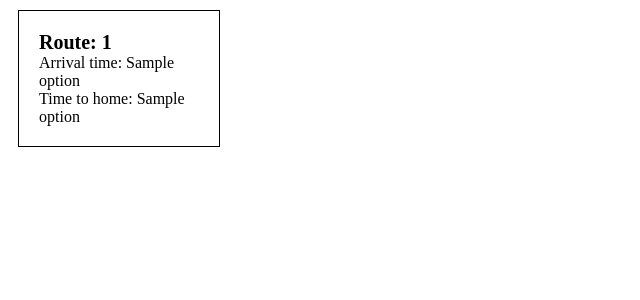
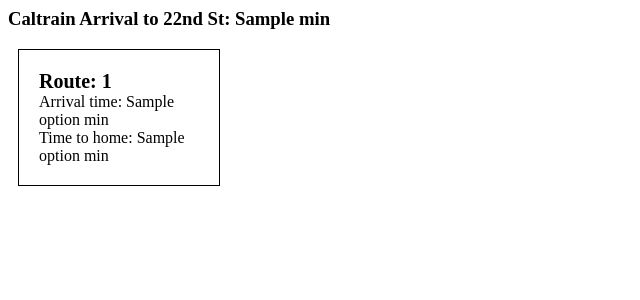
Before and after one commit to carolineorsi/Commute-App, a Flask app: template templates/index.html in a window 1280 px wide. Shown: the top 300 px of the page, without its empty margins (0-640 px from the left). Run offline with Flask 2, Linux system fonts and the light colour scheme; the template is opened without the code that fills it: most values are stand-ins (such as "Sample title", 1, 10 or a date in 2020).

Commit message:
Added Caltrain arrival time.

```diff
--- a/templates/index.html
+++ b/templates/index.html
@@ -27,12 +27,14 @@
     </head>
     <body>
 
+        <h3>Caltrain Arrival to 22nd St: {{ caltrain_arrival }} min</h3>
+
         {% for option in options %}
             <div class='transit-option'>
                 <ul>
                     <li><span class='route-name'>Route: {{ option[0] }}</span></li>
-                    <li>Arrival time: {{ option [2] }}</li>
-                    <li>Time to home: {{ option[1] }}</li>
+                    <li>Arrival time: {{ option[2] }} min</li>
+                    <li>Time to home: {{ option[1] }} min</li>
                 </ul>
             </div>
         {% endfor %}
--- a/transit.py
+++ b/transit.py
@@ -103,7 +103,7 @@ def get_times():
 
     home_times = sorted(home_times, key=itemgetter(1))
 
-    return home_times
+    return home_times, station_22nd
 
 
 if __name__ == '__main__':
--- a/views.py
+++ b/views.py
@@ -9,10 +9,11 @@ app.config['SECRET_KEY'] = SECRET_KEY
 
 @app.route('/')
 def index():
-    options = transit.get_times()
+    options, caltrain_arrival = transit.get_times()
 
     return render_template('index.html',
-                           options=options)
+                           options=options,
+                           caltrain_arrival=caltrain_arrival)
 
 
 if __name__ == '__main__':
```
Also changed, not shown: 1 other file.
